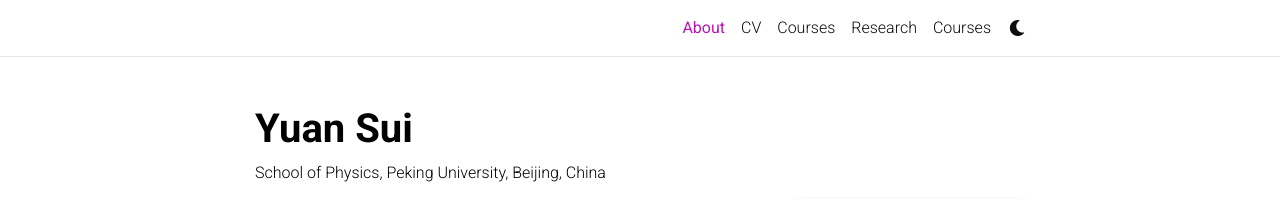
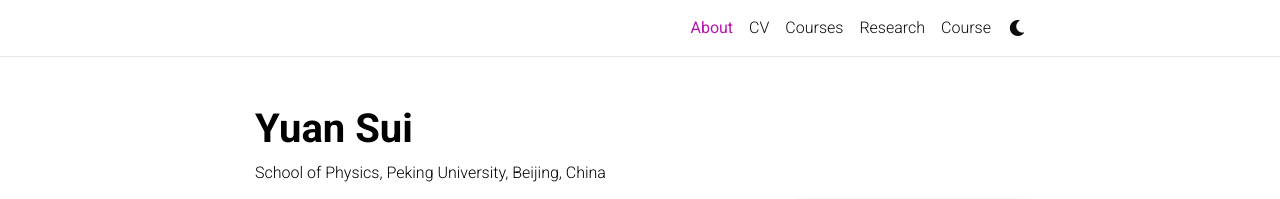
Before and after one commit to sufrepmia/al-folio_theme, a Jekyll site: the page built from _pages/about.md, in a window 1280 px wide. Shown: the top 199 px of the page. Built offline with Jekyll 4.4.1, drawn with Linux system fonts in a browser that asks for light colours; full-size pictures stand in for the smaller copies a plugin makes; comment, search, counter and statistics services are not loaded; a style sheet for code colours, icons or effects is not loaded.

Commit message:
Update courses.md

```diff
--- a/_pages/courses.md
+++ b/_pages/courses.md
@@ -1,7 +1,7 @@
 ---
 layout: course
-permalink: /projects/
-title: Courses
+permalink: /course/
+title: Course
 description:
 nav: true
 nav_order: 5
```
